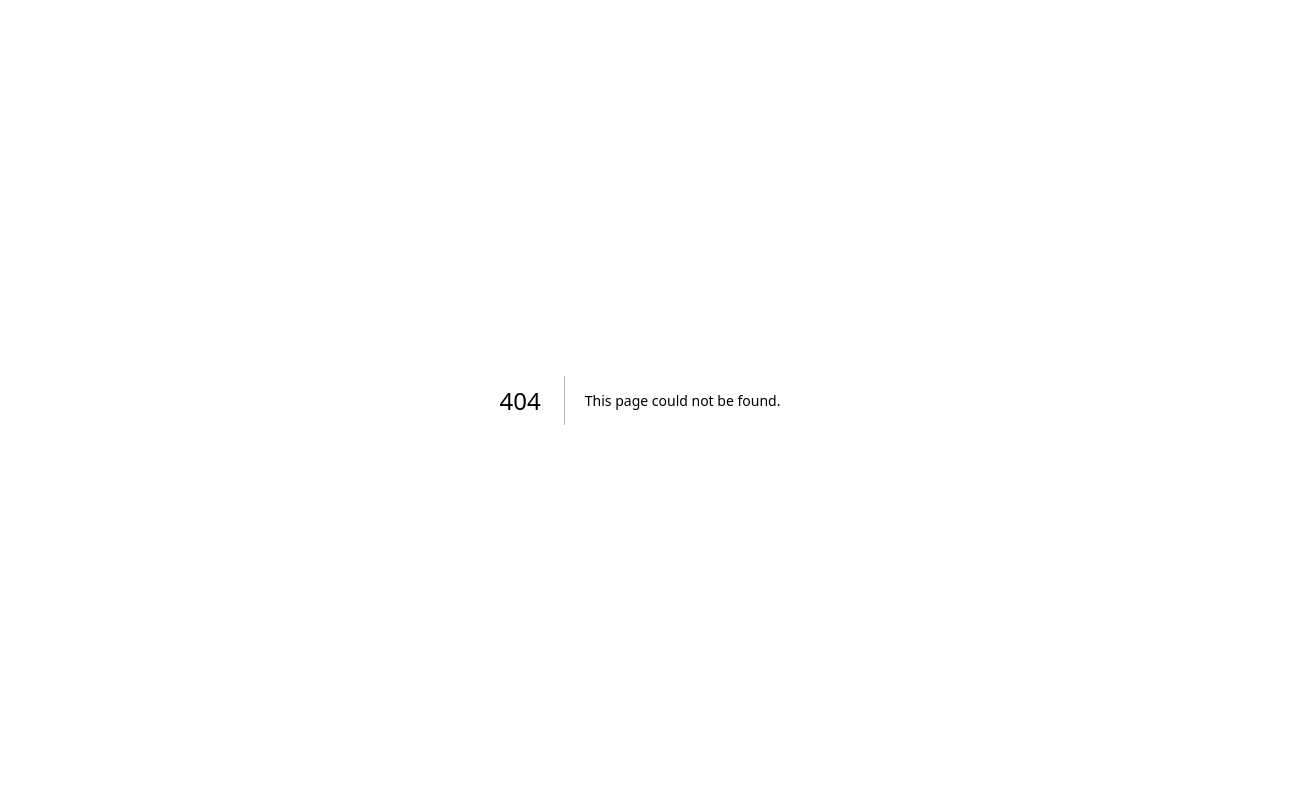
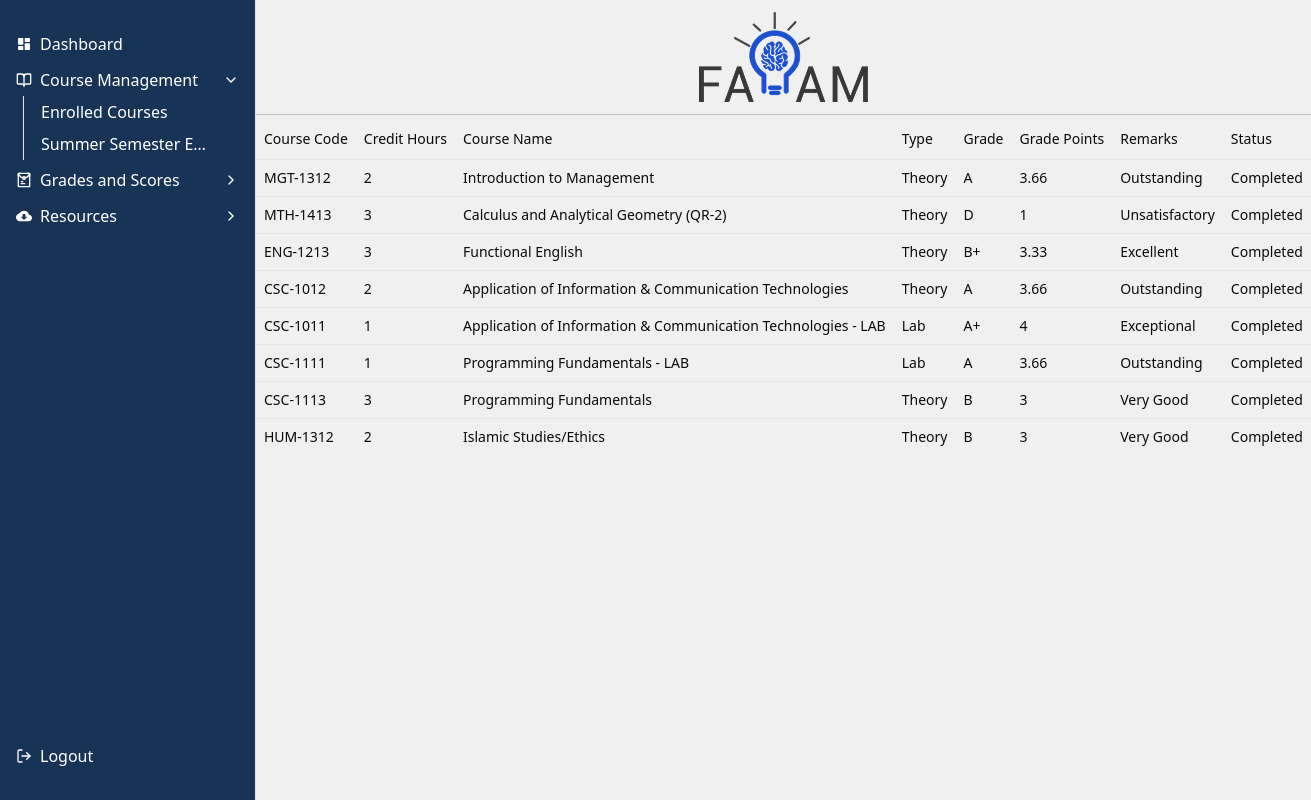
Before and after one commit to ZashShadow/faham, a Next.js app: page /dashboard/degree-record in a window 1280 px wide. Before the commit this address had no page. Shown: the whole page, 1311 px wide, since content can reach past the window. Built offline with nearby package versions, Linux system fonts and the light colour scheme.

Commit message:
Made Progress With the frontend

```diff
--- /dev/null
+++ b/app/dashboard/degree-record/page.jsx
@@ -0,0 +1,235 @@
+import React from 'react'
+import {
+    Table,
+    TableBody,
+    TableCaption,
+    TableCell,
+    TableFooter,
+    TableHead,
+    TableHeader,
+    TableRow,
+} from "@/components/ui/table"
+
+
+const page = () => {
+
+    const courses2 = [
+        {
+            courseCode: "HUM-2342",
+            creditHours: "2",
+            courseName: "Civics and Community Engagement",
+            type: "Theory",
+            grade: "B+", // Example: Solid performance
+            gradePoints: "3.3",
+            remarks: "Good effort",
+            status: "Completed", // Changed to 'Completed'
+        },
+        {
+            courseCode: "CSC-2022",
+            creditHours: "2",
+            courseName: "Computer Networks",
+            type: "Theory",
+            grade: "A-", // Example: Strong performance in a core CS course
+            gradePoints: "3.7",
+            remarks: "Excellent grasp of concepts",
+            status: "Completed",
+        },
+        {
+            courseCode: "CSC-2021",
+            creditHours: "1",
+            courseName: "Computer Networks - LAB",
+            type: "Lab",
+            grade: "A", // Example: Top grade in practical work
+            gradePoints: "4.0",
+            remarks: "Outstanding practical skills",
+            status: "Completed",
+        },
+        {
+            courseCode: "CSC-2133",
+            creditHours: "3",
+            courseName: "Data Structures",
+            type: "Theory",
+            grade: "A", // Example: High achievement in a crucial topic
+            gradePoints: "4.0",
+            remarks: "Distinction in Data Structures",
+            status: "Completed",
+        },
+        {
+            courseCode: "CSC-2131",
+            creditHours: "1",
+            courseName: "Data Structures - LAB",
+            type: "Lab",
+            grade: "A+", // Example: Perfect score, showing strong practical skills
+            gradePoints: "4.0", // Often maxed at 4.0 even for A+
+            remarks: "Exceptional lab work",
+            status: "Completed",
+        },
+        {
+            courseCode: "MGT-2352",
+            creditHours: "2",
+            courseName: "Entrepreneurship",
+            type: "Theory",
+            grade: "B", // Example: Decent performance
+            gradePoints: "3.0",
+            remarks: "Met all requirements",
+            status: "Completed",
+        },
+        {
+            courseCode: "HUM-2332",
+            creditHours: "2",
+            courseName: "Ideology and Constitution of Pakistan",
+            type: "Theory",
+            grade: "B+",
+            gradePoints: "3.3",
+            remarks: "Good participation",
+            status: "Completed",
+        },
+        {
+            courseCode: "MGT4005",
+            creditHours: "3",
+            courseName: "Management Information System (Domain Elective III)",
+            type: "Theory",
+            grade: "A-", // Example: Doing well in a related technical elective
+            gradePoints: "3.7",
+            remarks: "Strong conceptual understanding",
+            status: "Completed",
+        },
+        {
+            courseCode: "ENG3065",
+            creditHours: "3",
+            courseName: "Communication Skills (Domain Supporting 1)",
+            type: "Theory",
+            grade: "A-",
+            gradePoints: "3.7",
+            remarks: "Excellent presentation skills",
+            status: "Completed",
+        },
+        {
+            courseCode: "THQ0003",
+            creditHours: "0",
+            courseName: "Translation of Holy Quran",
+            type: "Theory",
+            grade: "Satisfactory", // Often graded Pass/Fail or Satisfactory/Unsatisfactory
+            gradePoints: "N/A", // 0-credit courses don't usually factor into GPA
+            remarks: "Fulfilled course requirement",
+            status: "Completed",
+        },
+    ]
+
+    const courses = [
+    {
+        courseCode: "MGT-1312",
+        creditHours: 2,
+        courseName: "Introduction to Management",
+        type: "Theory", // Inferred type
+        grade: "A",
+        gradePoints: 3.66,
+        remarks: "Outstanding",
+        status: "Completed", // Inferred status
+    },
+    {
+        courseCode: "MTH-1413",
+        creditHours: 3,
+        courseName: "Calculus and Analytical Geometry (QR-2)",
+        type: "Theory",
+        grade: "D",
+        gradePoints: 1.0,
+        remarks: "Unsatisfactory",
+        status: "Completed",
+    },
+    {
+        courseCode: "ENG-1213",
+        creditHours: 3,
+        courseName: "Functional English",
+        type: "Theory",
+        grade: "B+",
+        gradePoints: 3.33,
+        remarks: "Excellent",
+        status: "Completed",
+    },
+    {
+        courseCode: "CSC-1012",
+        creditHours: 2,
+        courseName: "Application of Information & Communication Technologies",
+        type: "Theory",
+        grade: "A",
+        gradePoints: 3.66,
+        remarks: "Outstanding",
+        status: "Completed",
+    },
+    {
+        courseCode: "CSC-1011",
+        creditHours: 1,
+        courseName: "Application of Information & Communication Technologies - LAB",
+        type: "Lab",
+        grade: "A+",
+        gradePoints: 4.0,
+        remarks: "Exceptional",
+        status: "Completed",
+    },
+    {
+        courseCode: "CSC-1111",
+        creditHours: 1,
+        courseName: "Programming Fundamentals - LAB",
+        type: "Lab",
+        grade: "A",
+        gradePoints: 3.66,
+        remarks: "Outstanding",
+        status: "Completed",
+    },
+    {
+        courseCode: "CSC-1113",
+        creditHours: 3,
+        courseName: "Programming Fundamentals",
+        type: "Theory",
+        grade: "B",
+        gradePoints: 3.0,
+        remarks: "Very Good",
+        status: "Completed",
+    },
+    {
+        courseCode: "HUM-1312",
+        creditHours: 2,
+        courseName: "Islamic Studies/Ethics",
+        type: "Theory",
+        grade: "B",
+        gradePoints: 3.0,
+        remarks: "Very Good",
+        status: "Completed",
+    },
+];
+
+    return (
+        <Table>
+
+            <TableHeader>
+                <TableRow>
+                    <TableHead className="w-[100px]">Course Code</TableHead>
+                    <TableHead>Credit Hours</TableHead>
+                    <TableHead>Course Name</TableHead>
+                    <TableHead>Type</TableHead>
+                    <TableHead>Grade</TableHead>
+                    <TableHead>Grade Points</TableHead>
+                    <TableHead>Remarks</TableHead>
+                    <TableHead>Status</TableHead>
+                </TableRow>
+            </TableHeader>
+            <TableBody>
+                {courses.map((course) => (
+                    <TableRow key={course.courseCode}>
+                        <TableCell className="font-medium">{course.courseCode}</TableCell>
+                        <TableCell>{course.creditHours}</TableCell>
+                        <TableCell>{course.courseName}</TableCell>
+                        <TableCell>{course.type}</TableCell>
+                        <TableCell>{course.grade}</TableCell>
+                        <TableCell>{course.gradePoints}</TableCell>
+                        <TableCell>{course.remarks}</TableCell>
+                        <TableCell>{course.status}</TableCell>
+                    </TableRow>
+                ))}
+            </TableBody>
+        </Table>
+    )
+}
+
+export default page
--- a/components/app-sidebar.jsx
+++ b/components/app-sidebar.jsx
@@ -79,7 +79,7 @@ const data = {
       items: [
         {
           title: "Degree Record",
-          url: "#",
+          url: "/dashboard/degree-record",
         },
       ],
     },
--- a/components/nav-main.jsx
+++ b/components/nav-main.jsx
@@ -1,6 +1,7 @@
 "use client"
 
 import { ChevronRight, LayoutDashboard } from "lucide-react";
+import Link from "next/link";
 
 import { Dashboard } from "@/public/assets/mySvgs";
 
@@ -27,10 +28,10 @@ export function NavMain({
     <SidebarGroup>
       <SidebarMenu>
         <SidebarMenuButton asChild>
-          <a href={"#"}>
-            <Dashboard/>
+          <Link href={"/dashboard"}>
+            <Dashboard />
             <span>{"Dashboard"}</span>
-          </a>
+          </Link>
         </SidebarMenuButton>
         {items.map((item) => (
           <Collapsible
@@ -52,9 +53,9 @@ export function NavMain({
                   {item.items?.map((subItem) => (
                     <SidebarMenuSubItem key={subItem.title}>
                       <SidebarMenuSubButton asChild>
-                        <a href={subItem.url}>
+                        <Link href={subItem.url}>
                           <span>{subItem.title}</span>
-                        </a>
+                        </Link>
                       </SidebarMenuSubButton>
                     </SidebarMenuSubItem>
                   ))}
--- a/components/nav-projects.jsx
+++ b/components/nav-projects.jsx
@@ -1,6 +1,7 @@
 "use client"
 
 import { Folder, Forward, MoreHorizontal, Trash2 } from "lucide-react";
+import Link from "next/link";
 
 import {
   DropdownMenu,
@@ -31,10 +32,10 @@ export function NavProjects({
         {projects.map((item) => (
           <SidebarMenuItem key={item.name}>
             <SidebarMenuButton asChild>
-              <a href={item.url}>
+              <Link href={item.url}>
                 <item.icon />
                 <span>{item.name}</span>
-              </a>
+              </Link>
             </SidebarMenuButton>
             <DropdownMenu>
               <DropdownMenuTrigger asChild>
--- /dev/null
+++ b/components/ui/table.jsx
@@ -0,0 +1,123 @@
+"use client"
+
+import * as React from "react"
+
+import { cn } from "@/lib/utils"
+
+function Table({
+  className,
+  ...props
+}) {
+  return (
+    <div data-slot="table-container" className="relative w-full overflow-x-auto">
+      <table
+        data-slot="table"
+        className={cn("w-full caption-bottom text-sm", className)}
+        {...props} />
+    </div>
+  );
+}
+
+function TableHeader({
+  className,
+  ...props
+}) {
+  return (
+    <thead
+      data-slot="table-header"
+      className={cn("[&_tr]:border-b", className)}
+      {...props} />
+  );
+}
+
+function TableBody({
+  className,
+  ...props
+}) {
+  return (
+    <tbody
+      data-slot="table-body"
+      className={cn("[&_tr:last-child]:border-0", className)}
+      {...props} />
+  );
+}
+
+function TableFooter({
+  className,
+  ...props
+}) {
+  return (
+    <tfoot
+      data-slot="table-footer"
+      className={cn("bg-muted/50 border-t font-medium [&>tr]:last:border-b-0", className)}
+      {...props} />
+  );
+}
+
+function TableRow({
+  className,
+  ...props
+}) {
+  return (
+    <tr
+      data-slot="table-row"
+      className={cn(
+        "hover:bg-muted/50 data-[state=selected]:bg-muted border-b transition-colors",
+        className
+      )}
+      {...props} />
+  );
+}
+
+function TableHead({
+  className,
+  ...props
+}) {
+  return (
+    <th
+      data-slot="table-head"
+      className={cn(
+        "text-foreground h-10 px-2 text-left align-middle font-medium whitespace-nowrap [&:has([role=checkbox])]:pr-0 [&>[role=checkbox]]:translate-y-[2px]",
+        className
+      )}
+      {...props} />
+  );
+}
+
+function TableCell({
+  className,
+  ...props
+}) {
+  return (
+    <td
+      data-slot="table-cell"
+      className={cn(
+        "p-2 align-middle whitespace-nowrap [&:has([role=checkbox])]:pr-0 [&>[role=checkbox]]:translate-y-[2px]",
+        className
+      )}
+      {...props} />
+  );
+}
+
+function TableCaption({
+  className,
+  ...props
+}) {
+  return (
+    <caption
+      data-slot="table-caption"
+      className={cn("text-muted-foreground mt-4 text-sm", className)}
+      {...props} />
+  );
+}
+
+export {
+  Table,
+  TableHeader,
+  TableBody,
+  TableFooter,
+  TableHead,
+  TableRow,
+  TableCell,
+  TableCaption,
+}
```
